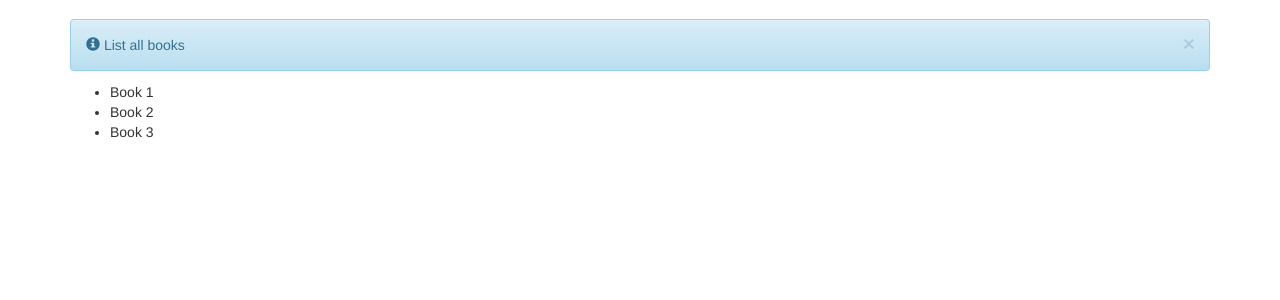
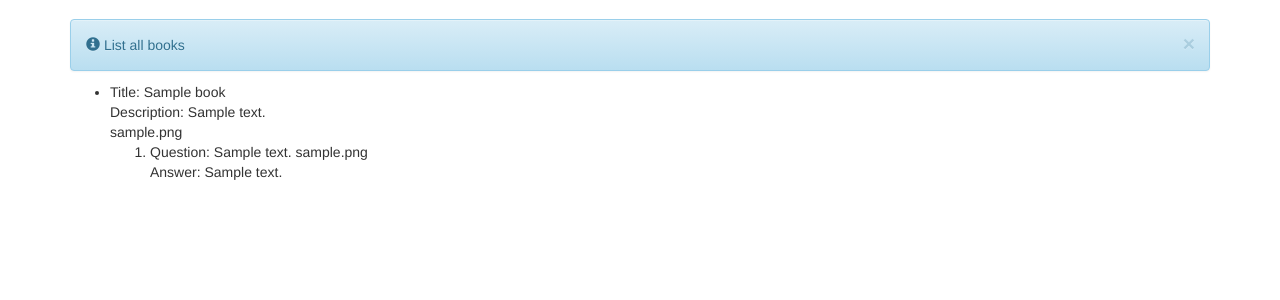
Before and after one commit to RyanLeiTaiwan/DjangoProjects, a Django app: page /memcpy/books in a window 1280 px wide. Shown: the part 51-351 px from the top of the page. Run offline with Django 3.2, Linux system fonts and the light colour scheme; tables that the repository leaves empty hold one stand-in row (values such as "Sample post"); parts of the project's set-up code (start-up, migrations or seed data) failed here and were passed over; some libraries are stand-ins or nearby versions.

Commit message:
browse books and pick flashcard, the image and audio cannot be shown

```diff
--- a/memcpy/book_views.py
+++ b/memcpy/book_views.py
@@ -5,9 +5,26 @@ from django.http import HttpResponse, Http404
 from django.contrib.auth.decorators import login_required
 from django.db import transaction
 from django.contrib import messages
+from memcpy.models import *
+
 
 def list_all_books(request):
-    context = {}
+    all_books = Book.objects.all()
+    all_entries = Entry.objects.all()
+
+    entry_total = []
+    for i in range(0, len(all_books)):
+        entry_list = []
+        for j in range(0, len(all_entries)):
+            if all_books[i] == all_entries[j].book:
+                entry_list.append(all_entries[j])
+        entry_total.append(entry_list)
+    book_total = []
+    for b in all_books:
+        book_total.append(b)
+
+    list = zip(book_total, entry_total)
+    context = {"list": list}
     messages.debug(request, 'List all books')
     return render(request, 'memcpy/books.html', context)
 
--- a/memcpy/templates/memcpy/books.html
+++ b/memcpy/templates/memcpy/books.html
@@ -6,9 +6,26 @@
     <div class="row">
         <div class="col-md-12">
             <ul>
-                <li>Book 1</li>
-                <li>Book 2</li>
-                <li>Book 3</li>
+                {% for book, entry_list in list %}
+                    <li>
+                        Title: {{ book.title }}
+                        <br>
+                        Description: {{ book.description }}
+                        <br>
+                        {{ book.cover_image }}
+                        <br>
+                        <ol>
+                            {% for entry in entry_list %}
+                                <li>
+                                    Question: {{ entry.question_text }}
+                                    {{ entry.question_image }}
+                                    <br>
+                                    Answer: {{ entry.answer }}
+                                </li>
+                            {% endfor %}
+                        </ol>
+                    </li>
+                {% endfor %}
             </ul>
         </div>
     </div>
--- a/memcpy/templates/memcpy/home.html
+++ b/memcpy/templates/memcpy/home.html
@@ -10,12 +10,15 @@
             <h1>Flashcard of the Day:
                 <br>
                 {{ fc_today.text }}
+                <br>
+                 <img src="../{{ fc_today.image }}"  width="200px">
                 {{ fc_today.image }}
                 {{ fc_today.content_type }}
                 {{ fc_today.audio }}
             </h1>
             {% if user.is_authenticated %}
-                <h1>Recently learned books:</h1>
+                <h1>Recently learned books:
+                </h1>
                 <h1>Other interesting books:</h1>
             {% endif %}
         </div>
```
